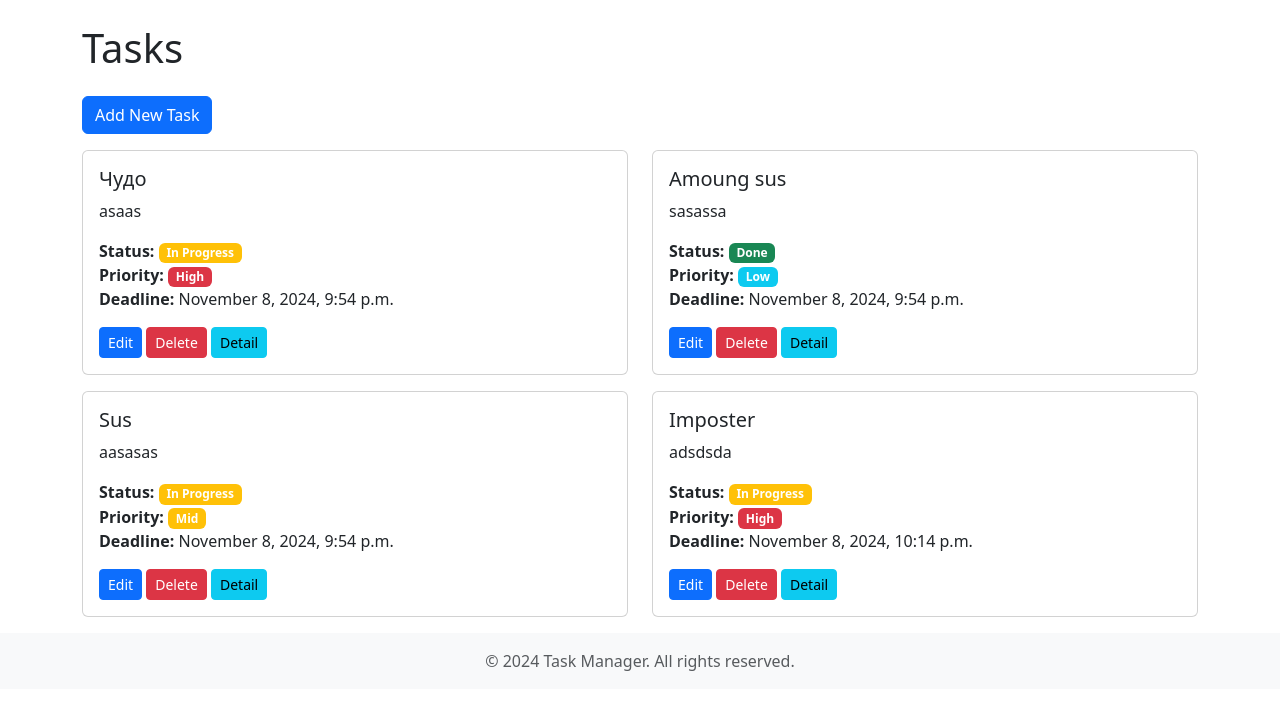
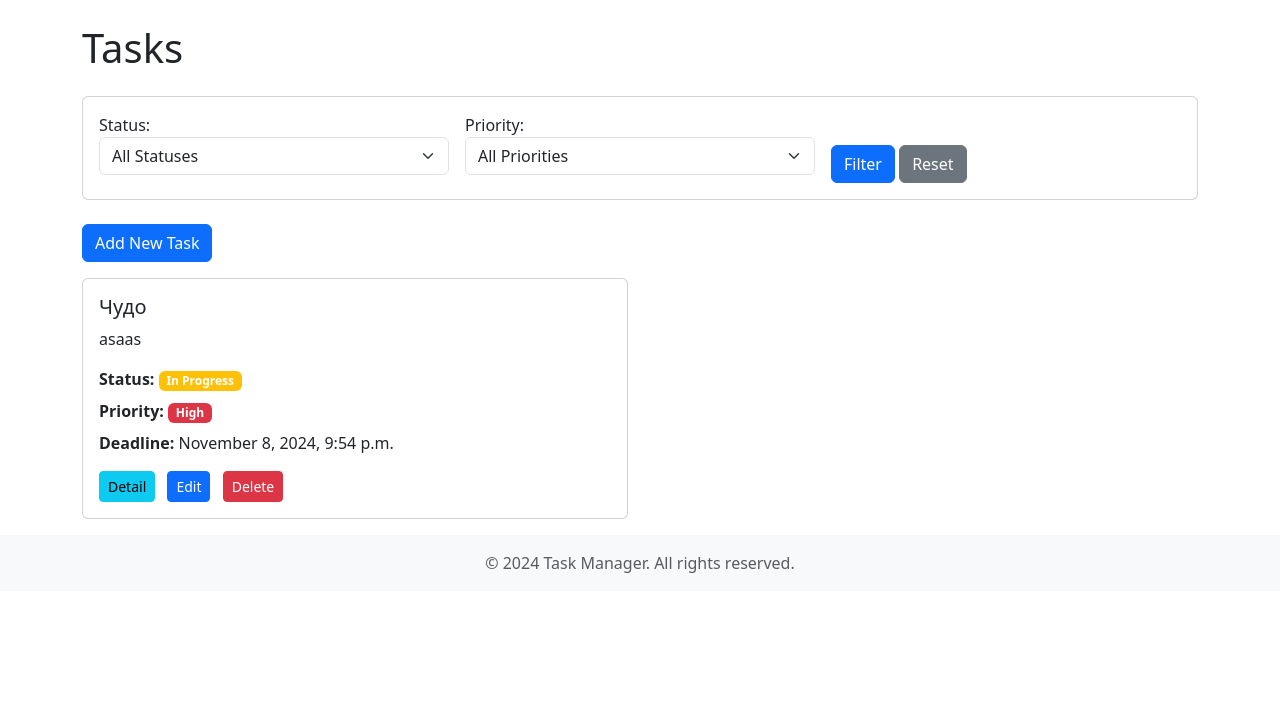
Before and after one commit to fountesh/task_views, a Django app: page / in a window 1280 px wide. Shown: the part 56-766 px from the top of the page. Run offline with Django 5.2, Linux system fonts and the light colour scheme; a user stored in the database is signed in; data comes from the database, SQL or seed files in the repository; both versions use the stored data as it was after the commit.

Commit message:
add filters

```diff
--- a/task_proj/task_app/forms.py
+++ b/task_proj/task_app/forms.py
@@ -1,18 +1,18 @@
+# forms.py
 from django import forms
 
 class TaskFilterForm(forms.Form):
     STATUS_CHOICES = [
         ('', 'All Statuses'),
-        ('todo', 'To Do'),
         ('in_progress', 'In Progress'),
-        ('done', 'Done'),
+        ('done', 'Done')
     ]
 
     PRIORITY_CHOICES = [
         ('', 'All Priorities'),
-        ('high', 'High'),
-        ('mid', 'Medium'),
         ('low', 'Low'),
+        ('mid', 'Mid'),
+        ('high', 'High')
     ]
 
     status = forms.ChoiceField(
--- a/task_proj/task_app/templates/task_app/task_list.html
+++ b/task_proj/task_app/templates/task_app/task_list.html
@@ -1,18 +1,38 @@
 {% extends 'task_app/base.html' %}
+{% block title %}Tasks List{% endblock %}
+{% block content %}
 
-{% block title %}Tasks List{% endblock %}
-
-{% block content %}
 <div class="row">
    <div class="col-12">
-        <h1 class="mb-4">Tasks</h1>
+       <h1 class="mb-4" id="tasks">Tasks</h1>
 
-        <!-- Add Task Button -->
+       <!-- Форма фільтрації -->
+       <div class="card mb-4">
+           <div class="card-body">
+               <form method="get" class="row g-3">
+                   <div class="col-md-4">
+                       {{ filter_form.status.label_tag }}
+                       {{ filter_form.status }}
+                   </div>
+                   <div class="col-md-4">
+                       {{ filter_form.priority.label_tag }}
+                       {{ filter_form.priority }}
+                   </div>
+                   <div class="col-md-4">
+                       <label class="form-label">&nbsp;</label>
+                       <div>
+                           <button type="submit" class="btn btn-primary">Filter</button>
+                           <a href="{% url 'task_list' %}" class="btn btn-secondary">Reset</a>
+                       </div>
+                   </div>
+               </form>
+           </div>
+       </div>
+
        <div class="mb-3">
            <a href="{% url 'create_task' %}" class="btn btn-primary">Add New Task</a>
        </div>
 
-        <!-- Tasks List -->
        <div class="row">
            {% for task in tasks %}
                <div class="col-md-6 mb-3">
@@ -21,22 +41,35 @@
                            <h5 class="card-title">{{ task.name }}</h5>
                            <p class="card-text">{{ task.description }}</p>
                            <ul class="list-unstyled">
-                                <li><strong>Status:</strong>
+                               <li class="mb-2">
+                                   <strong>Status:</strong>
                                    <span class="badge {% if task.status == 'done' %}bg-success{% else %}bg-warning{% endif %}">
                                        {{ task.get_status_display }}
                                    </span>
                                </li>
-                                <li><strong>Priority:</strong>
-                                    <span class="badge {% if task.priority == 'high' %}bg-danger{% elif task.priority == 'mid' %}bg-warning{% else %}bg-info{% endif %}">
+                               <li class="mb-2">
+                                   <strong>Priority:</strong>
+                                   <span class="badge
+                                       {% if task.priority == 'high' %}bg-danger
+                                       {% elif task.priority == 'mid' %}bg-warning
+                                       {% else %}bg-info{% endif %}">
                                        {{ task.get_priority_display }}
                                    </span>
                                </li>
-                                <li><strong>Deadline:</strong> {{ task.deadline|date:"F j, Y, g:i a" }}</li>
+                               <li class="mb-2">
+                                   <strong>Deadline:</strong> {{ task.deadline|date:"F j, Y, g:i a" }}
+                               </li>
                            </ul>
                            <div class="mt-3">
-                                <a href="{% url 'update_task' task.pk %}" class="btn btn-sm btn-primary">Edit</a>
-                                <a href="{% url 'delete_task' task.pk %}" class="btn btn-sm btn-danger">Delete</a>
-                                <a href="{% url 'task_detail' task.pk %}" class="btn btn-sm btn-info me-2">Detail</a>
+                               <a href="{% url 'task_detail' task.pk %}" class="btn btn-sm btn-info me-2">
+                                   <i class="fas fa-info-circle"></i> Detail
+                               </a>
+                               <a href="{% url 'update_task' task.pk %}" class="btn btn-sm btn-primary me-2">
+                                   <i class="fas fa-edit"></i> Edit
+                               </a>
+                               <a href="{% url 'delete_task' task.pk %}" class="btn btn-sm btn-danger">
+                                   <i class="fas fa-trash"></i> Delete
+                               </a>
                            </div>
                        </div>
                    </div>
@@ -44,36 +77,61 @@
            {% empty %}
                <div class="col-12">
                    <div class="alert alert-info">
-                        No tasks found. Create your first task!
+                       <i class="fas fa-info-circle"></i> No tasks found. Create your first task!
                    </div>
                </div>
            {% endfor %}
        </div>
 
-        <!-- Pagination -->
        {% if is_paginated %}
        <nav aria-label="Page navigation" class="mt-4">
            <ul class="pagination justify-content-center">
                {% if page_obj.has_previous %}
                    <li class="page-item">
-                        <a class="page-link" href="?page={{ page_obj.previous_page_number }}">Previous</a>
+                       <a class="page-link" href="?page={{ page_obj.previous_page_number }}{% if request.GET.status %}&status={{ request.GET.status }}{% endif %}{% if request.GET.priority %}&priority={{ request.GET.priority }}{% endif %}">
+                           <i class="fas fa-chevron-left"></i> Previous
+                       </a>
+                   </li>
+               {% else %}
+                   <li class="page-item disabled">
+                       <span class="page-link">
+                           <i class="fas fa-chevron-left"></i> Previous
+                       </span>
                    </li>
                {% endif %}
 
                {% for num in page_obj.paginator.page_range %}
-                    <li class="page-item {% if page_obj.number == num %}active{% endif %}">
-                        <a class="page-link" href="?page={{ num }}">{{ num }}</a>
+                   {% if page_obj.number == num %}
+                       <li class="page-item active">
+                           <span class="page-link">{{ num }}</span>
                        </li>
+                   {% else %}
+                       <li class="page-item">
+                           <a class="page-link" href="?page={{ num }}{% if request.GET.status %}&status={{ request.GET.status }}{% endif %}{% if request.GET.priority %}&priority={{ request.GET.priority }}{% endif %}">
+                               {{ num }}
+                           </a>
+                       </li>
+                   {% endif %}
                {% endfor %}
 
                {% if page_obj.has_next %}
                    <li class="page-item">
-                        <a class="page-link" href="?page={{ page_obj.next_page_number }}">Next</a>
+                       <a class="page-link" href="?page={{ page_obj.next_page_number }}{% if request.GET.status %}&status={{ request.GET.status }}{% endif %}{% if request.GET.priority %}&priority={{ request.GET.priority }}{% endif %}">
+                           Next <i class="fas fa-chevron-right"></i>
+                       </a>
+                   </li>
+               {% else %}
+                   <li class="page-item disabled">
+                       <span class="page-link">
+                           Next <i class="fas fa-chevron-right"></i>
+                       </span>
                    </li>
                {% endif %}
            </ul>
        </nav>
        {% endif %}
+
    </div>
 </div>
+
 {% endblock %}
--- a/task_proj/task_app/views.py
+++ b/task_proj/task_app/views.py
@@ -4,28 +4,45 @@ from django.views.generic import ListView, DetailView, CreateView, DeleteView, U
 from django.contrib.auth.mixins import LoginRequiredMixin
 from .mixin import UserIsOwnerMixin
 from .models import Task
+from .forms import TaskFilterForm
 
 # Create your views here.
 
-class TaskList(ListView):
-    model= Task
-    template_name = "task_proj/task_app/templates/task_app/task_list.html"
+class TaskList(LoginRequiredMixin, ListView):
+    model = Task
+    template_name = "task_app/task_list.html"
     context_object_name = "tasks"
+    login_url = "/login/"
+    paginate_by = 6
 
     def get_queryset(self):
-        queryset = Task.objects.all()
+        # Спочатку фільтруємо за поточним користувачем
+        queryset = Task.objects.filter(user=self.request.user)
 
         # Отримуємо параметри фільтрації
         status = self.request.GET.get('status')
         priority = self.request.GET.get('priority')
 
-        # Застосовуємо фільтри
+        # Застосовуємо фільтри тільки якщо вибрано конкретні значення
         if status:
             queryset = queryset.filter(status=status)
         if priority:
             queryset = queryset.filter(priority=priority)
 
+        # Додаємо сортування для уникнення UnorderedObjectListWarning
+        queryset = queryset.order_by('-priority')  # або інше поле
+
         return queryset
+
+    def get_context_data(self, **kwargs):
+        context = super().get_context_data(**kwargs)
+        context['filter_form'] = TaskFilterForm(self.request.GET or None)
+        return context
+
+    def get_context_data(self, **kwargs):
+        context = super().get_context_data(**kwargs)
+        context['filter_form'] = TaskFilterForm(self.request.GET or None)
+        return context
 
 class TaskDetail(DetailView):
     model = Task
```
Also changed, not shown: task_proj/db.sqlite3. Lines whose indentation alone changed are shown as unchanged.
